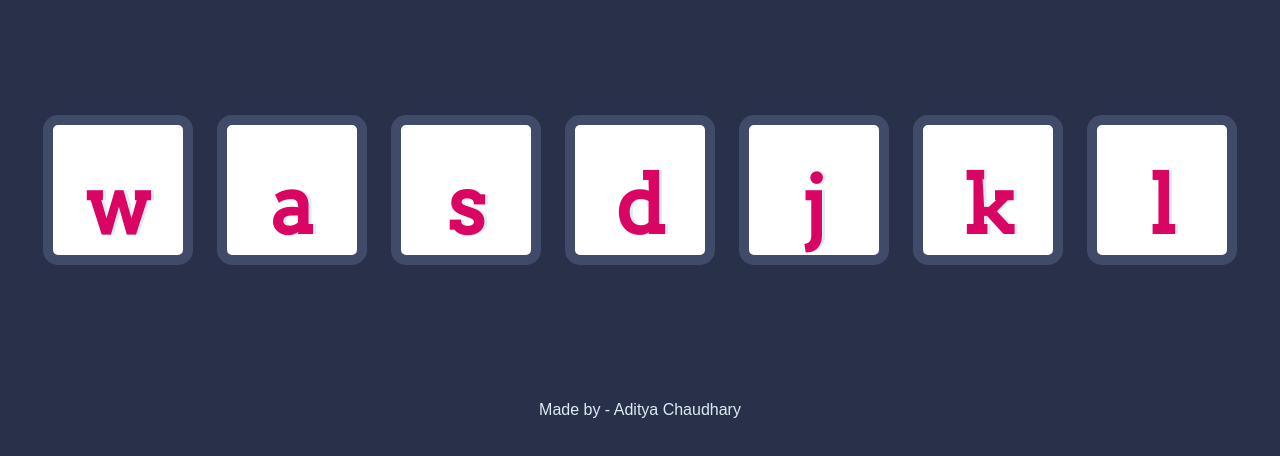
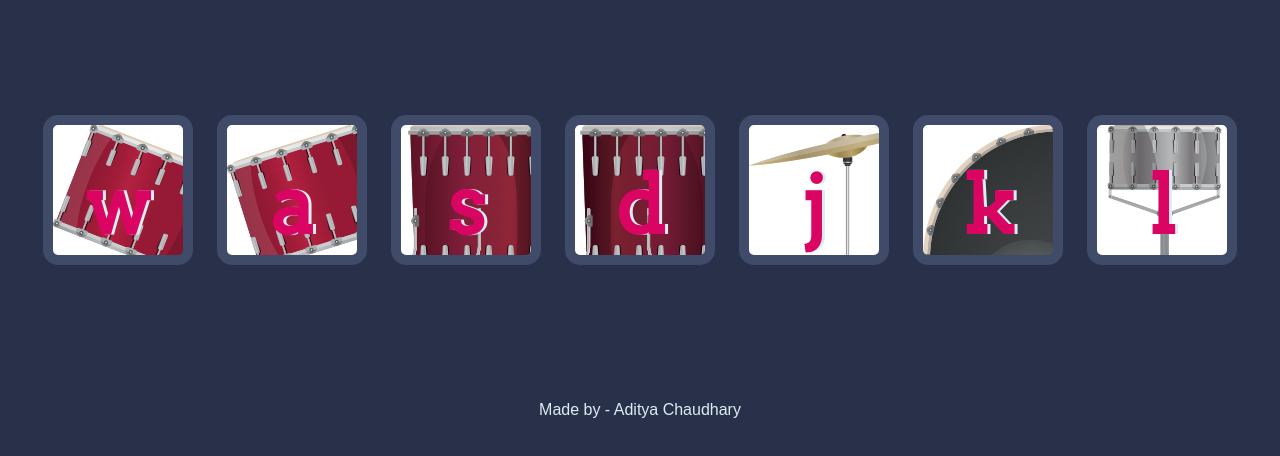
Before and after one commit to JanwinAditya/Drumkit, a plain HTML site: page index.html in a window 1280 px wide. Shown: the part 174-630 px from the top of the page. Drawn offline with Linux system fonts and the light colour scheme; the site is published under a folder, as on GitHub Pages, so addresses that start at the root find nothing.

Commit message:
Update styles.css

```diff
--- a/styles.css
+++ b/styles.css
@@ -17,31 +17,31 @@ footer {
 }
 
 .w {
-  background-image: url("/images/tom1.png")
+  background-image: url("images/tom1.png")
 }
 
 .a {
- background-image: url("/images/tom2.png");
+ background-image: url("images/tom2.png");
 }
 
 .s {
- background-image: url("/images/tom3.png");
+ background-image: url("images/tom3.png");
 }
 
 .d {
- background-image: url("/images/tom4.png");
+ background-image: url("images/tom4.png");
 }
 
 .j {
- background-image: url("/images/crash.png");
+ background-image: url("images/crash.png");
 }
 
 .k {
- background-image: url("/images/kick.png");
+ background-image: url("images/kick.png");
 }
 
 .l {
- background-image: url("/images/snare.png");
+ background-image: url("images/snare.png");
 }
 
 .set {
```
